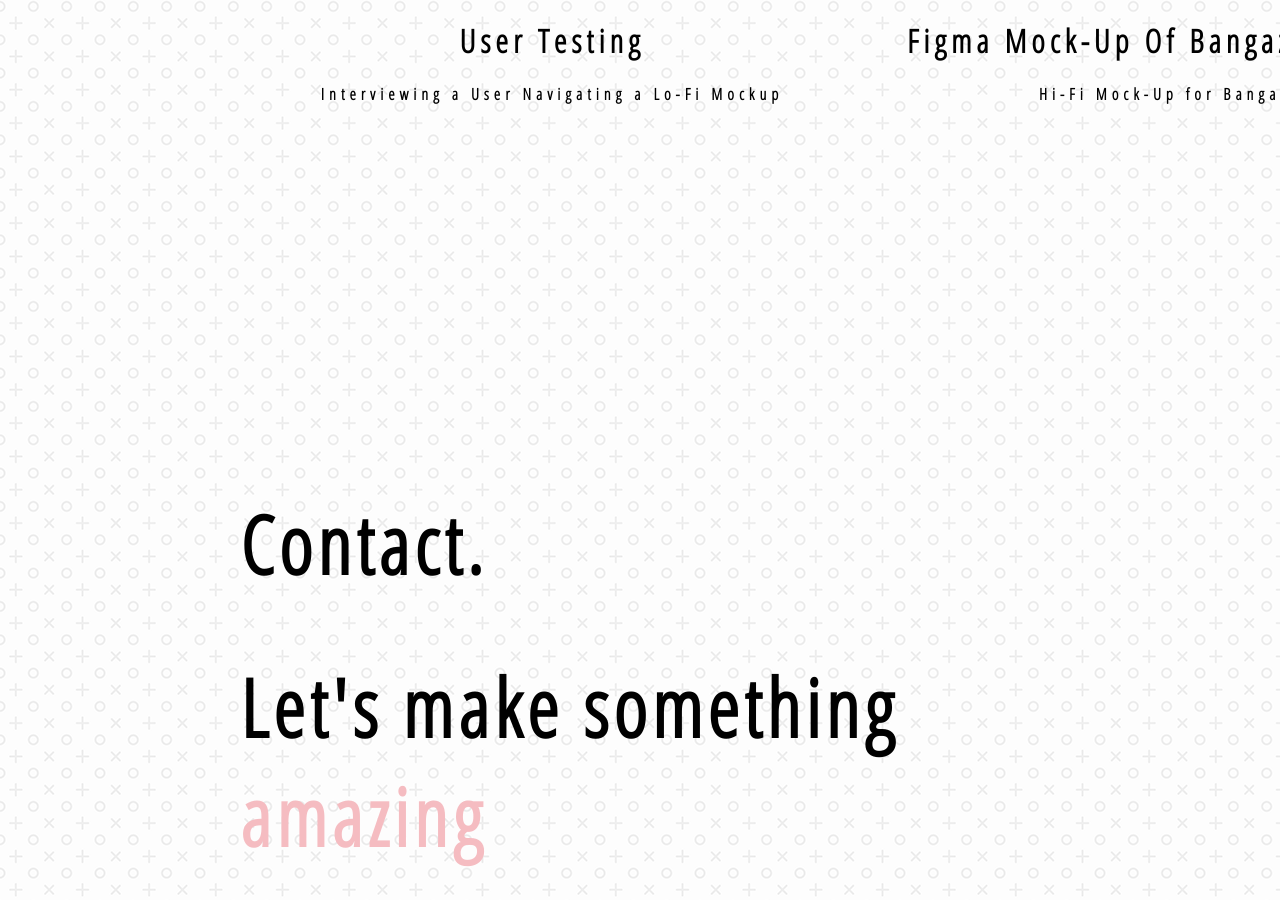
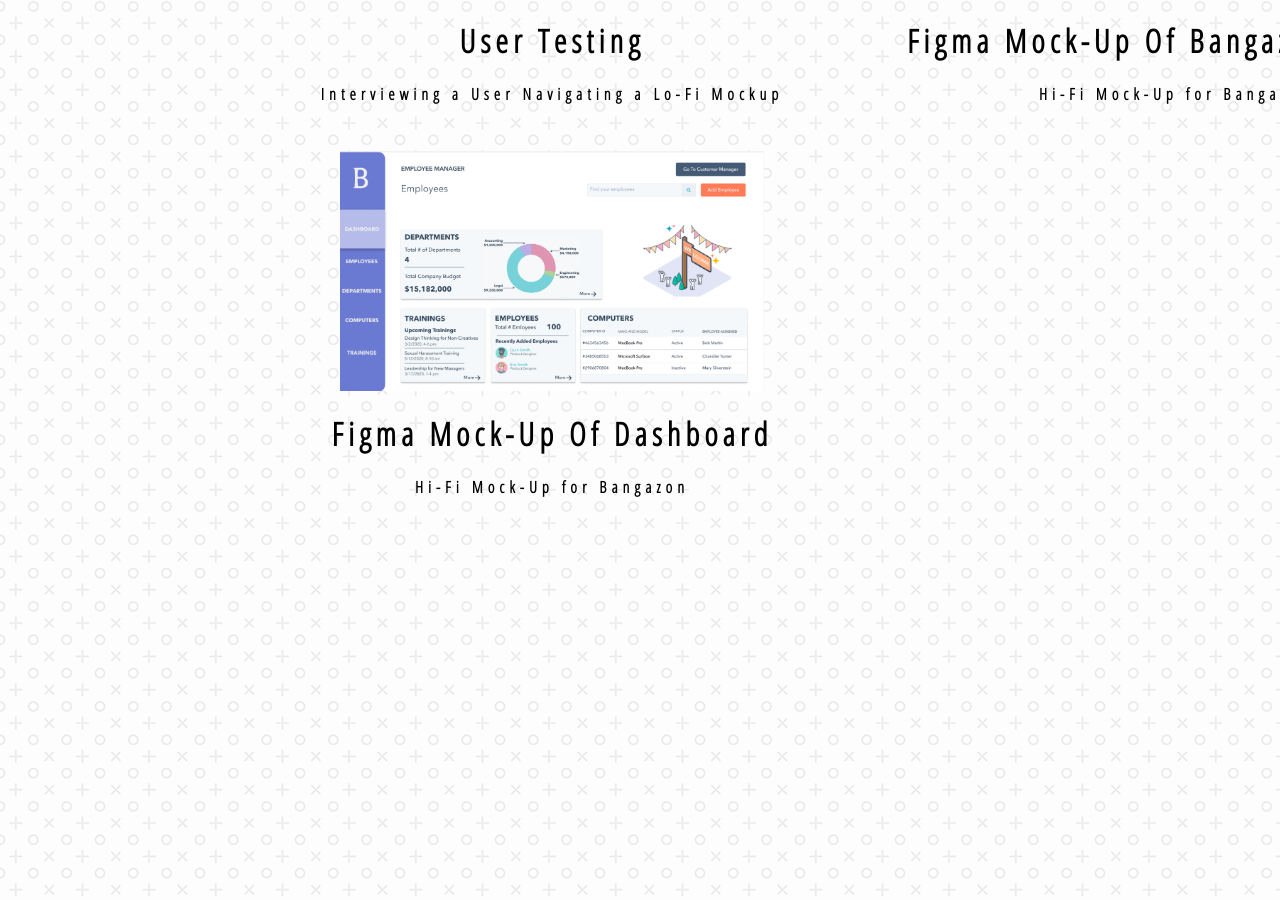
Before and after one commit to sageklein/sageklein.github.io, a React (Create React App) app: page / in a window 1280 px wide. Shown: the part 3477-4377 px from the top of the page. Built offline with nearby package versions, Linux system fonts and the light colour scheme.

Commit message:
added more bangazon data

```diff
--- a/src/Data.js
+++ b/src/Data.js
@@ -5,6 +5,7 @@
 import Research from "./images/research.jpg";
 import Mapping from "./images/journeyMapping.jpg";
 import empathy from "./images/mapping.jpg";
+import BangazonDashBoard from "./images/BangazonDashboard.png";
 
 
 export default {
@@ -71,7 +72,21 @@
 			service: "Hi-Fi Mock-Up for Bangazon",
 			imageSrc: Bangazon
 			// url: "http://sageklein.com/"
+		},
+		{
+			id: 7,
+			title: "Figma Mock-Up Of Dashboard",
+			service: "Hi-Fi Mock-Up for Bangazon",
+			imageSrc: BangazonDashBoard
+			// url: "http://sageklein.com/"
 		}
+		// {
+		// 	id: 8,
+		// 	title: "Figma Mock-Up Of ",
+		// 	service: "Hi-Fi Mock-Up for Bangazon",
+		// 	imageSrc: BangazonCard
+		// 	// url: "http://sageklein.com/"
+		// }
 	],
 
 	social: [
```
Also changed, not shown: src/images/BangazonDashboard.png (added), src/images/Persona2.png (deleted).
